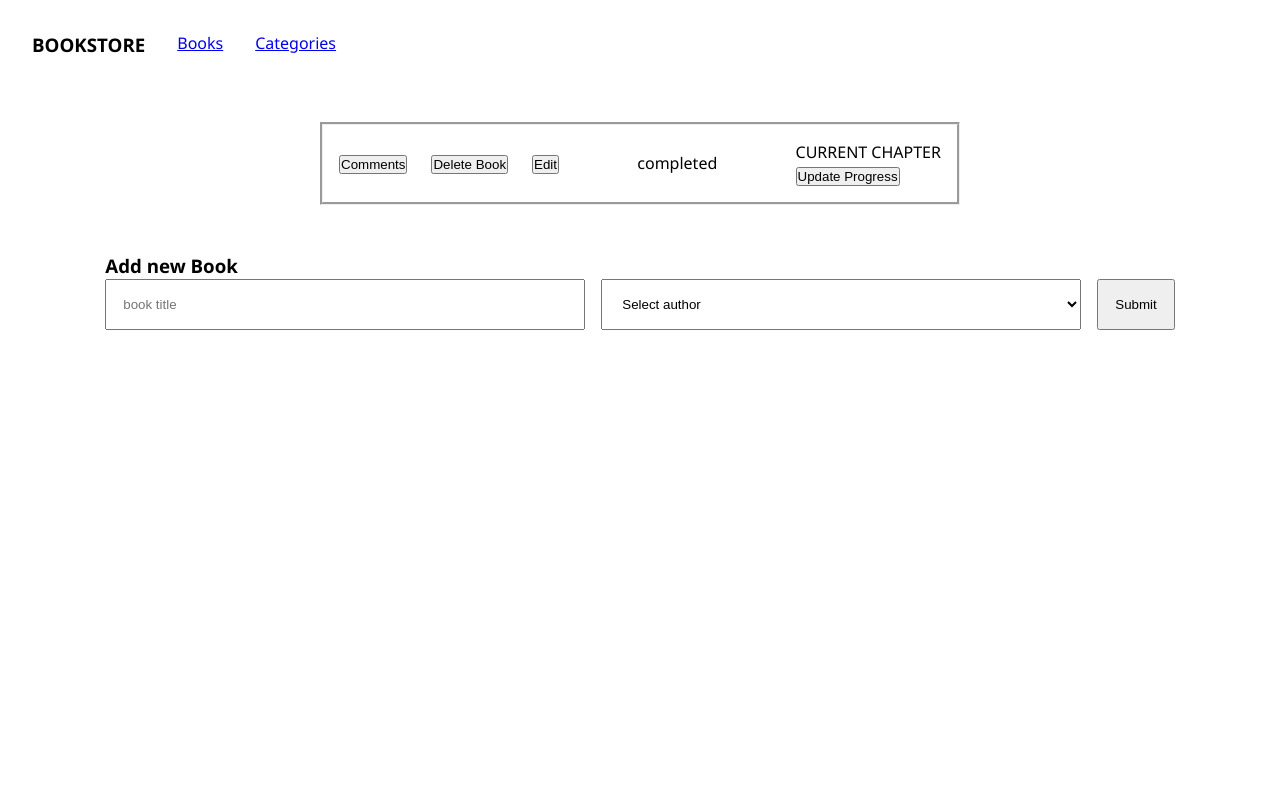
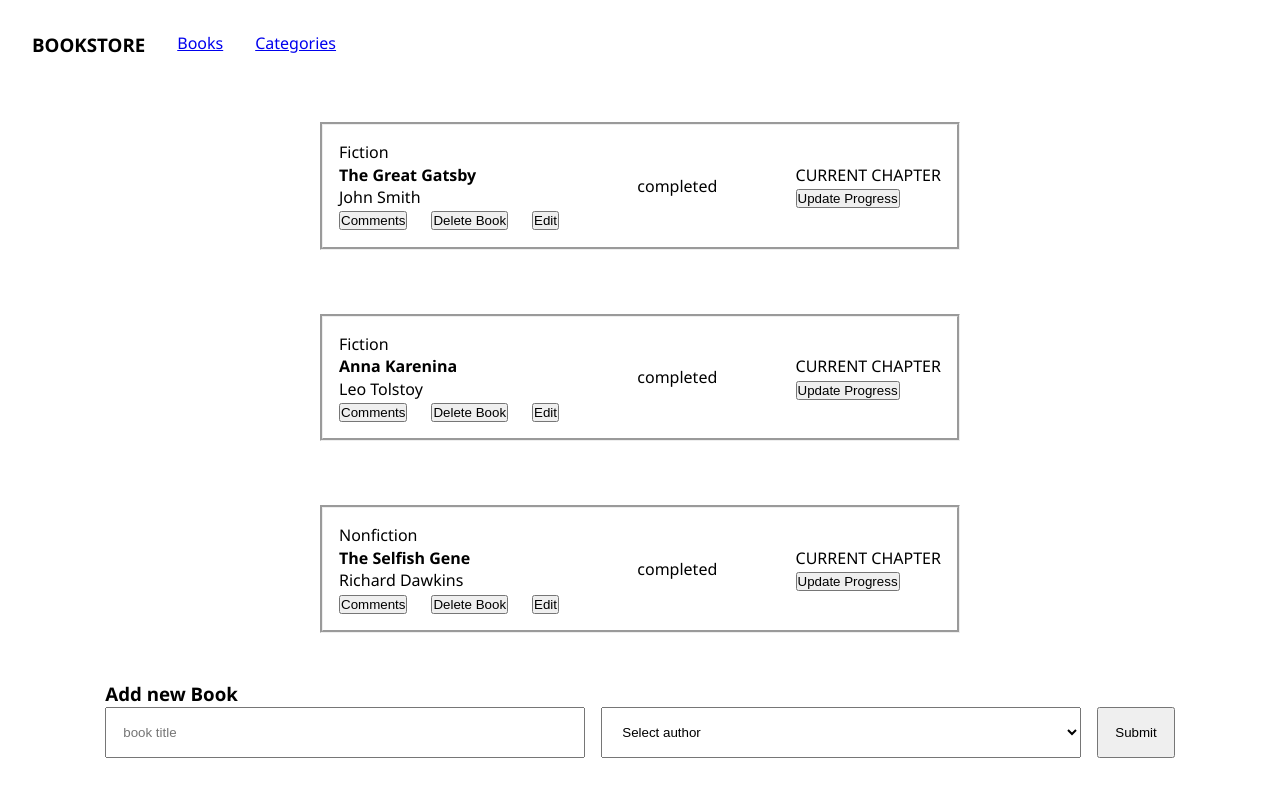
Before and after one commit to danielamoreno699/bookstore, a React (Vite) app: page /Books in a window 1280 px wide. Shown: the top 796 px of the page. Built offline with nearby package versions, Linux system fonts and the light colour scheme.

Commit message:
Import store into bookList component

```diff
--- a/src/components/bookList.jsx
+++ b/src/components/bookList.jsx
@@ -5,17 +5,19 @@ import BookItem from "./bookItem";
 
 
 const Books = () => {
+  const dispatch = useDispatch()
+  const {bookList} = useSelector((store) => store.book)
 
-  const bookInfo = {
-    title: '',
-    author: '',
-    chapter: ''
-  }
 
 
   return (
     <>
-      <BookItem bookInfo={bookInfo} />
+      {bookList.map((book) => {
+        return  <BookItem key={book.item_id}{...book} />
+      })
+
+      }
+
       <Form />
     </>
   );
--- a/src/redux/books/booksSlice.js
+++ b/src/redux/books/booksSlice.js
@@ -16,7 +16,7 @@ export const bookSlice = createSlice({
             },
             removeBook: (state, action) => {
                 const itemId = action.payload
-                state.bookList = state.bookList.filter((item) =>  item.id !== itemId)
+                state.bookList = state.bookList.filter((book) =>  book.item_id !== itemId)
             },
 
     }
```
